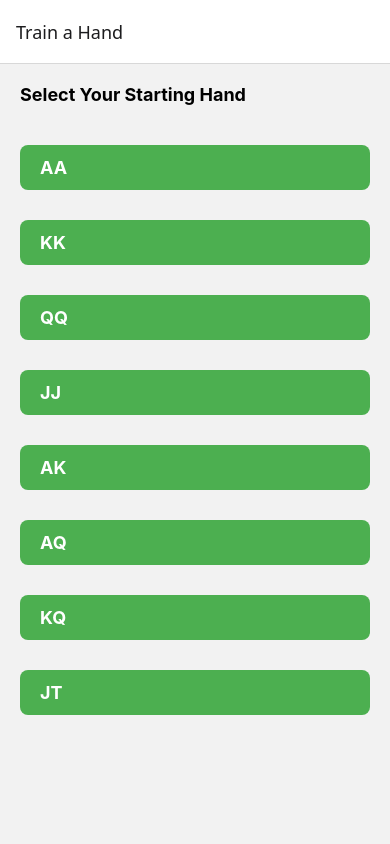
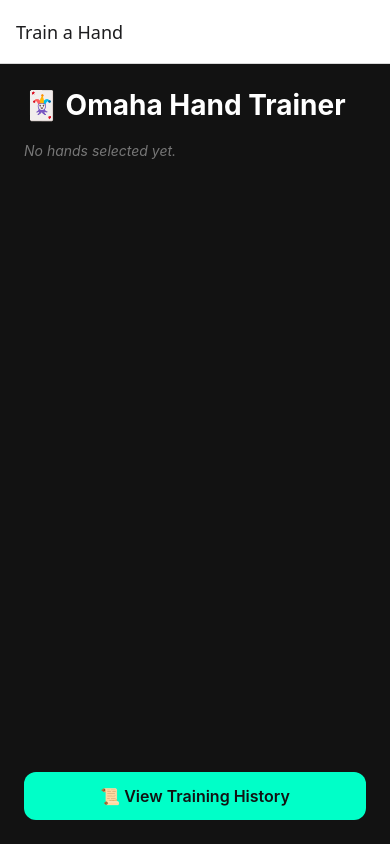
Before and after one commit to izzydoesit/OmahaHandCoach, a React Native app: screen /HandSelection in a window 390 px wide. Built offline with nearby package versions, Linux system fonts and the light colour scheme.

Commit message:
Enhance HandSelectionScreen to use hook, primaryButton, styles

```diff
--- a/screens/HandSelectionScreen.tsx
+++ b/screens/HandSelectionScreen.tsx
@@ -1,77 +1,74 @@
-import React, { useState } from "react";
-import { View, Text, StyleSheet, FlatList } from "react-native";
-import { storeHandSelection } from "../utils/storage";
-import Button from "../components/Button"; // Import Button component
-import { omahaHands } from "../data/omahaHands"; // Import omaha hands data
+import React, { useEffect, useState } from "react";
+import { View, Text, FlatList, StyleSheet } from "react-native";
+import AsyncStorage from "@react-native-async-storage/async-storage";
+import { useNavigation } from "@react-navigation/native";
+import PrimaryButton from "../components/ui/PrimaryButton";
+
+type Hand = string[];
 
 const HandSelectionScreen = () => {
-	const [selectedHand, setSelectedHand] = useState(null);
+	const [selectedHands, setSelectedHands] = useState<Hand[]>([]);
+	const navigation = useNavigation();
 
-	const handleSelectHand = (hand) => {
-		setSelectedHand(hand);
-		storeHandSelection(hand); // 👈 store the selection
-		evaluateHand(hand);
-	};
+	useEffect(() => {
+		const loadHistory = async () => {
+			try {
+				const history = await AsyncStorage.getItem("trainingHistory");
+				if (history) {
+					setSelectedHands(JSON.parse(history));
+				}
+			} catch (error) {
+				console.error("Failed to load training history", error);
+			}
+		};
 
-	const evaluateHand = (hand) => {
-		// Placeholder for evaluating the hand (e.g., hand strength, odds, etc.)
-		console.log(`Evaluating hand: ${hand.name}`);
-		// You can expand this with actual logic for hand evaluation, e.g., strength or odds
-	};
-
-	const renderItem = ({ item }) => {
-		return (
-			<View style={styles.handItem}>
-				<Button title={item.name} onPress={() => handleSelectHand(item)} />
-				{selectedHand && selectedHand.id === item.id && (
-					<Text style={styles.selectedText}>Selected!</Text>
-				)}
-			</View>
-		);
-	};
+		loadHistory();
+	}, []);
 
 	return (
 		<View style={styles.container}>
-			<Text style={styles.text}>Select Your Starting Hand</Text>
+			<Text style={styles.title}>🃏 Omaha Hand Trainer</Text>
+
 			<FlatList
-				data={omahaHands}
-				keyExtractor={(item) => item.id.toString()}
-				renderItem={renderItem}
+				data={selectedHands}
+				keyExtractor={(_, index) => index.toString()}
+				renderItem={({ item }) => (
+					<Text style={styles.handItem}>{item.join(" ")}</Text>
+				)}
+				ListEmptyComponent={
+					<Text style={styles.emptyText}>No hands selected yet.</Text>
+				}
 			/>
-			{selectedHand && (
-				<Text style={styles.selectedHandText}>
-					You selected: {selectedHand.name} ({selectedHand.description})
-				</Text>
-			)}
+
+			<PrimaryButton
+				title="📜 View Training History"
+				onPress={() => navigation.navigate("TrainingHistory")}
+			/>
 		</View>
 	);
 };
 
+export default HandSelectionScreen;
+
 const styles = StyleSheet.create({
 	container: {
 		flex: 1,
-		padding: 20,
-		justifyContent: "center",
+		padding: 24,
+		backgroundColor: "#121212",
 	},
-	text: {
-		fontSize: 18,
+	title: {
+		fontSize: 28,
 		fontWeight: "bold",
+		color: "#fff",
 		marginBottom: 20,
 	},
 	handItem: {
+		fontSize: 18,
+		color: "#00ffc8",
 		marginBottom: 10,
 	},
-	selectedText: {
-		color: "green",
-		fontSize: 14,
-		marginTop: 5,
-	},
-	selectedHandText: {
-		marginTop: 20,
-		fontSize: 16,
-		fontWeight: "bold",
-		color: "#4CAF50",
+	emptyText: {
+		color: "#777",
+		fontStyle: "italic",
 	},
 });
-
-export default HandSelectionScreen;
```
